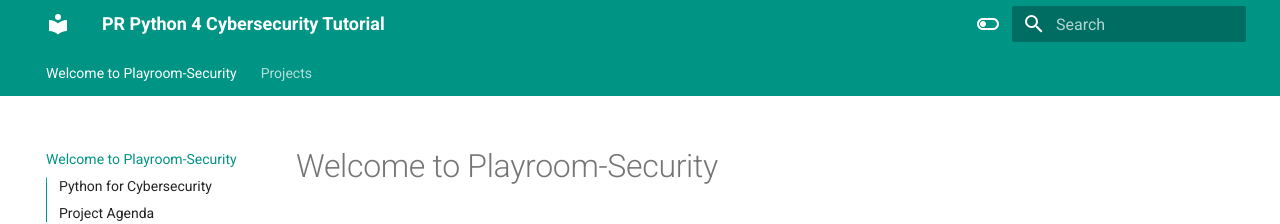
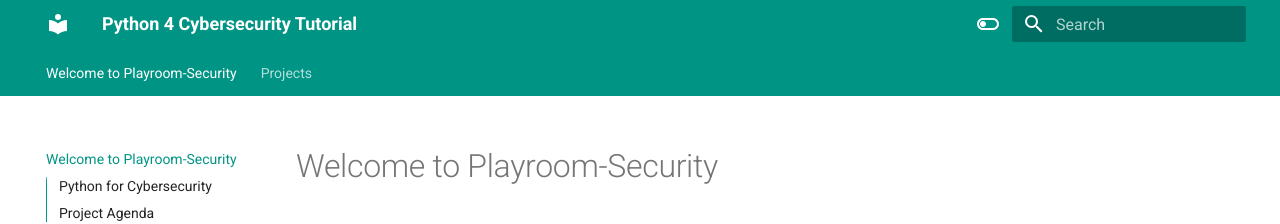
Before and after one commit to canyakora1/playroom-security-mkdocs, an MkDocs documentation site: the page built from docs/index.md, in a window 1280 px wide. Shown: the top 224 px of the page. Built offline with MkDocs 1.6.1 and Material for MkDocs 9.7.7, drawn with Linux system fonts in a browser that asks for light colours.

```diff
--- a/mkdocs.yml
+++ b/mkdocs.yml
@@ -1,4 +1,4 @@
-site_name: PR Python 4 Cybersecurity Tutorial
+site_name: Python 4 Cybersecurity Tutorial
 site_url: https://james-willett.github.io/mkdocs-material-youtube-tutorial/
 theme:
   name: material
```
